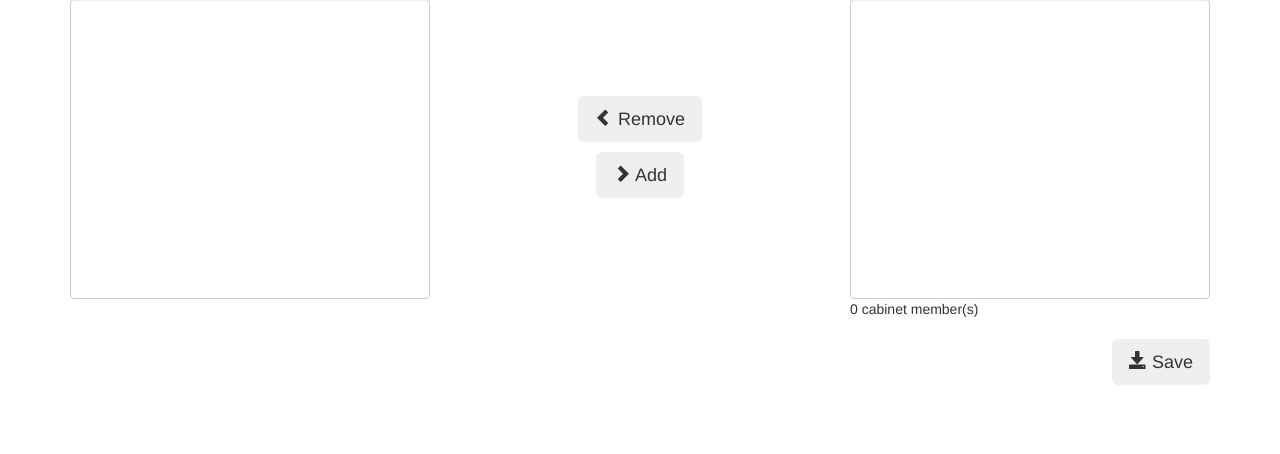
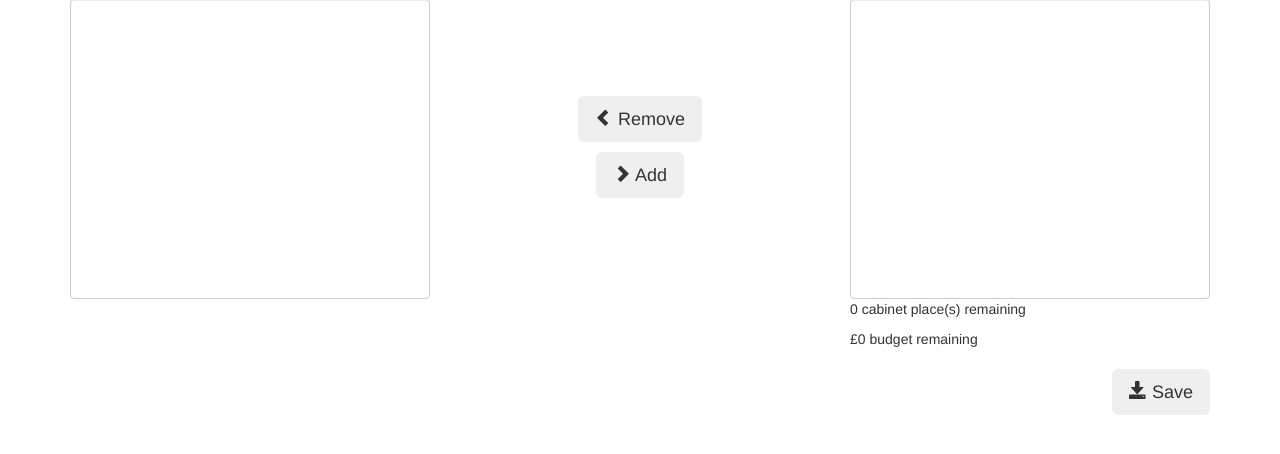
Before and after one commit to maxharlow/fantasy-parliament, a Flask app: page / in a window 1280 px wide. Shown: the part 183-637 px from the top of the page. Run offline with Flask 2, Linux system fonts and the light colour scheme; lists and menus that the app fills with data are empty; parts of the project's set-up code (start-up, migrations or seed data) failed here and were passed over; some libraries are stand-ins or nearby versions.

Commit message:
Calculate your remaining budget based on data-expenses attributes

```diff
--- a/fantasy-parliament/static/index.js
+++ b/fantasy-parliament/static/index.js
@@ -1,10 +1,23 @@
 twfy = new TWFYAPI.TWFYAPI('FFc3vfGRyyBgCnVqegDY3Ujh');
 
+const budget = 250000;
+const maxCabinet = 12;
 var availableMPs = $('#available-mps');
 var selectedMPs = $('#selected-mps');
 
+function cabinetExpenses() {
+	return _.map(selectedMPs.children(), function () {
+			return $(this).data('expenses') })
+		.reduce(function (a,b) { return a + (b || 0) }, 0);
+}
+
+function cabinetSize() {
+	return selectedMPs.children().length;
+}
+
 function updateMPCount() {
-	$('#mpcount').html(selectedMPs.children().length)
+	$('#placesleft').html(maxCabinet - cabinetSize());
+	$('#budgetleft').html(budget - cabinetExpenses());
 };
 
 $('#add-mps').click(function () {
@@ -32,8 +45,10 @@ $('#save-mps').click(function () {
     });
     var email = $('#email').val();
 
-	if (mps.length > 12)
+	if (cabinetSize() > maxCabinet)
 		alert('Reduce the size of your cabinet!');
+	else if (cabinetExpenses() > budget)
+		alert('Reduce your budget!')
 	else {
 		$.ajax({
 			url: '/user/' + email,
--- a/fantasy-parliament/templates/index.html
+++ b/fantasy-parliament/templates/index.html
@@ -50,7 +50,8 @@
 	           	<h2>Your cabinet</h2>
                 <select class="list-mps form-control" id="selected-mps" multiple>
                 </select>
-                <p><span id="mpcount">0</span> cabinet member(s)</p>
+                <p><span id="placesleft">0</span> cabinet place(s) remaining</p>
+                <p>£<span id="budgetleft">0</span> budget remaining</p>
             </div>
         </div>
 
```
